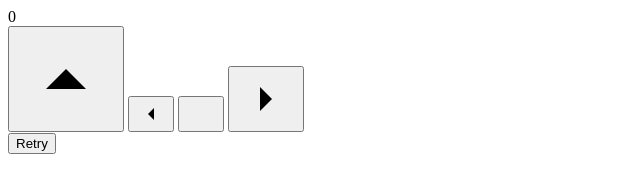
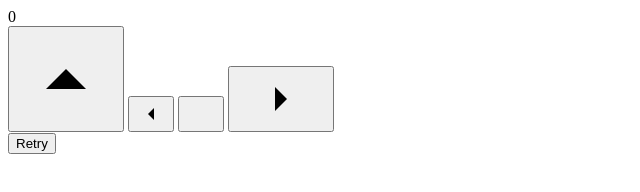
Before and after one commit to vannesa0wens/cross, a plain HTML site: page index.html in a window 1280 px wide. Shown: the whole page, without its empty margins (0-640 px from the left). Drawn offline with Linux system fonts and the light colour scheme.

Commit message:
Update index.html

```diff
--- a/index.html
+++ b/index.html
@@ -22,7 +22,7 @@
       </svg>
     </button>
     <button id="right">
-      <svg width="60" height="60" viewBox="0 0 10 10">
+      <svg width="90" height="60" viewBox="0 0 10 10">
         <g transform="rotate(90, 5,5)">
           <path d="M5,4 L7,6 L3,6 L5,4" />
         </g>
```
